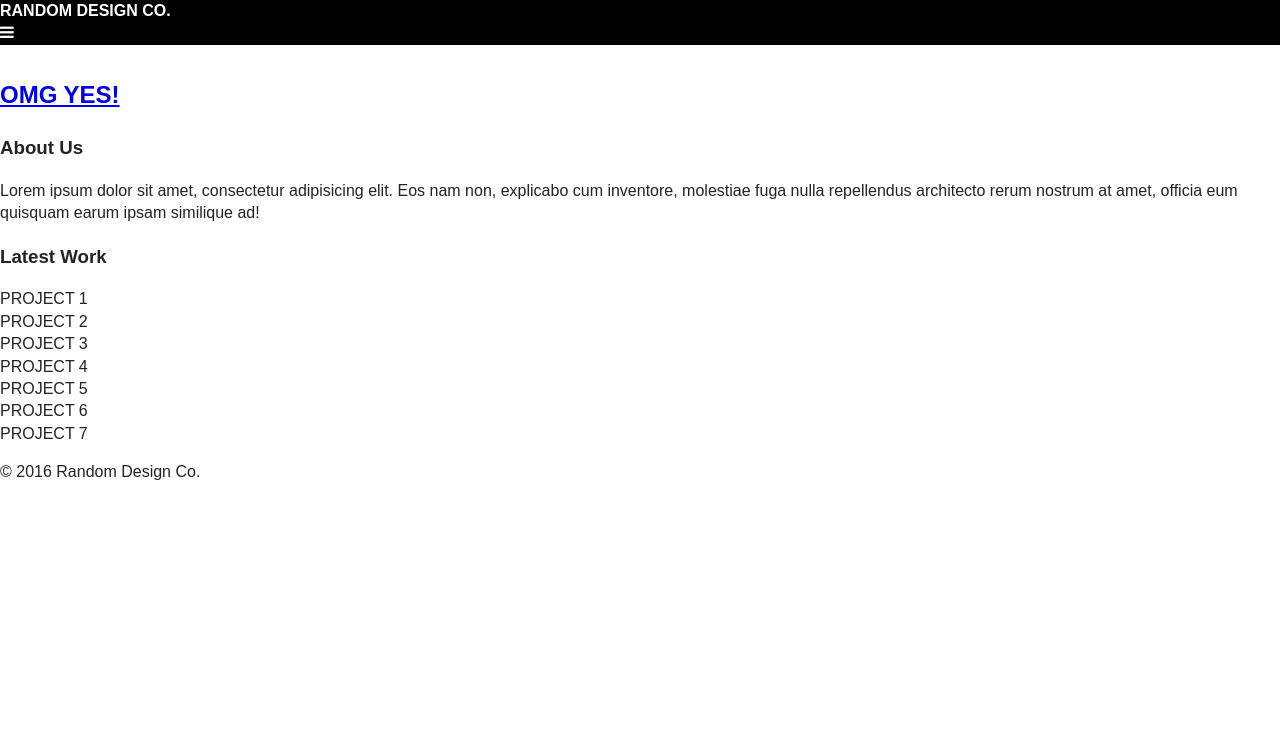
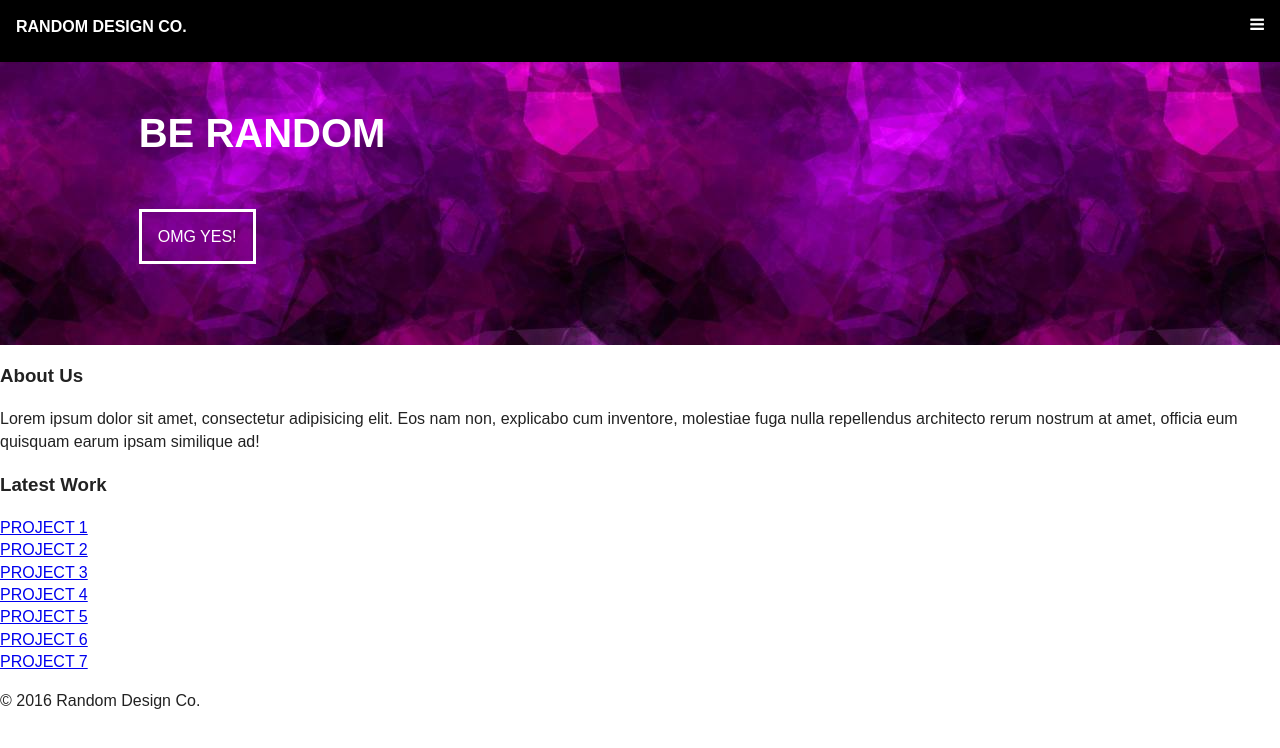
Before and after one commit to jswickham/random-design-co, a plain HTML site: page index.html in a window 1280 px wide. Drawn offline with nearby package versions, Linux system fonts and the light colour scheme.

Commit message:
setting up callout

```diff
--- a/css/main.css
+++ b/css/main.css
@@ -106,14 +106,13 @@ html {
 .page-header {
     background-color: #000;
     color: #fff;
+    margin: auto;
+    padding: 1em 1em 1.5em 1em;
     position: fixed;
     top: 0;
     left: 0;
     width: 100%;
     overflow: auto;
-    margin: auto;
-
-
 }
 
 .page-header h1 {
@@ -122,7 +121,39 @@ html {
     font-size: 1em;
 }
 
+.fa {
+    position: absolute;
+    right: 1em;
+    top: 1em;
+}
 
+.be-random {
+    background-image: url(../img/purple-bg.jpeg);
+    padding: 5em 8.67em 5em 8.67em;
+}
+
+.be-random h2 {
+    font-size: 2.5em;
+    color: #fff;
+    padding-bottom: 1em;
+    line-height: 1em;
+}
+
+.be-random a {
+    color: #fff;
+    font-size: 1em;
+}
+
+.be-random a:hover {
+    background-color: #fff;
+    color: #000;
+}
+
+.button {
+    text-decoration: none;
+    padding: 1em;
+    border: 3px solid #fff;
+}
 
 
 
--- a/index.html
+++ b/index.html
@@ -25,9 +25,9 @@
     <i class="fa fa-bars"></i>
   </header>
 
-  <section>
+  <section class="be-random">
     <article>
-      <h2>BE RANDOM<h2>
+      <h2>BE RANDOM</h2>
 
       <p><a href="#" class="button">OMG YES!</a></p>
     </article>
@@ -43,13 +43,13 @@
     <section>
     <h3>Latest Work</h3>
 
-    <div><a href"#">PROJECT 1</a></div>
-    <div><a href"#">PROJECT 2</a></div>
-    <div><a href"#">PROJECT 3</a></div>
-    <div><a href"#">PROJECT 4</a></div>
-    <div><a href"#">PROJECT 5</a></div>
-    <div><a href"#">PROJECT 6</a></div>
-    <div><a href"#">PROJECT 7</a></div>
+    <div><a href="#">PROJECT 1</a></div>
+    <div><a href="#">PROJECT 2</a></div>
+    <div><a href="#">PROJECT 3</a></div>
+    <div><a href="#">PROJECT 4</a></div>
+    <div><a href="#">PROJECT 5</a></div>
+    <div><a href="#">PROJECT 6</a></div>
+    <div><a href="#">PROJECT 7</a></div>
   </section>
 
   <footer>
```
